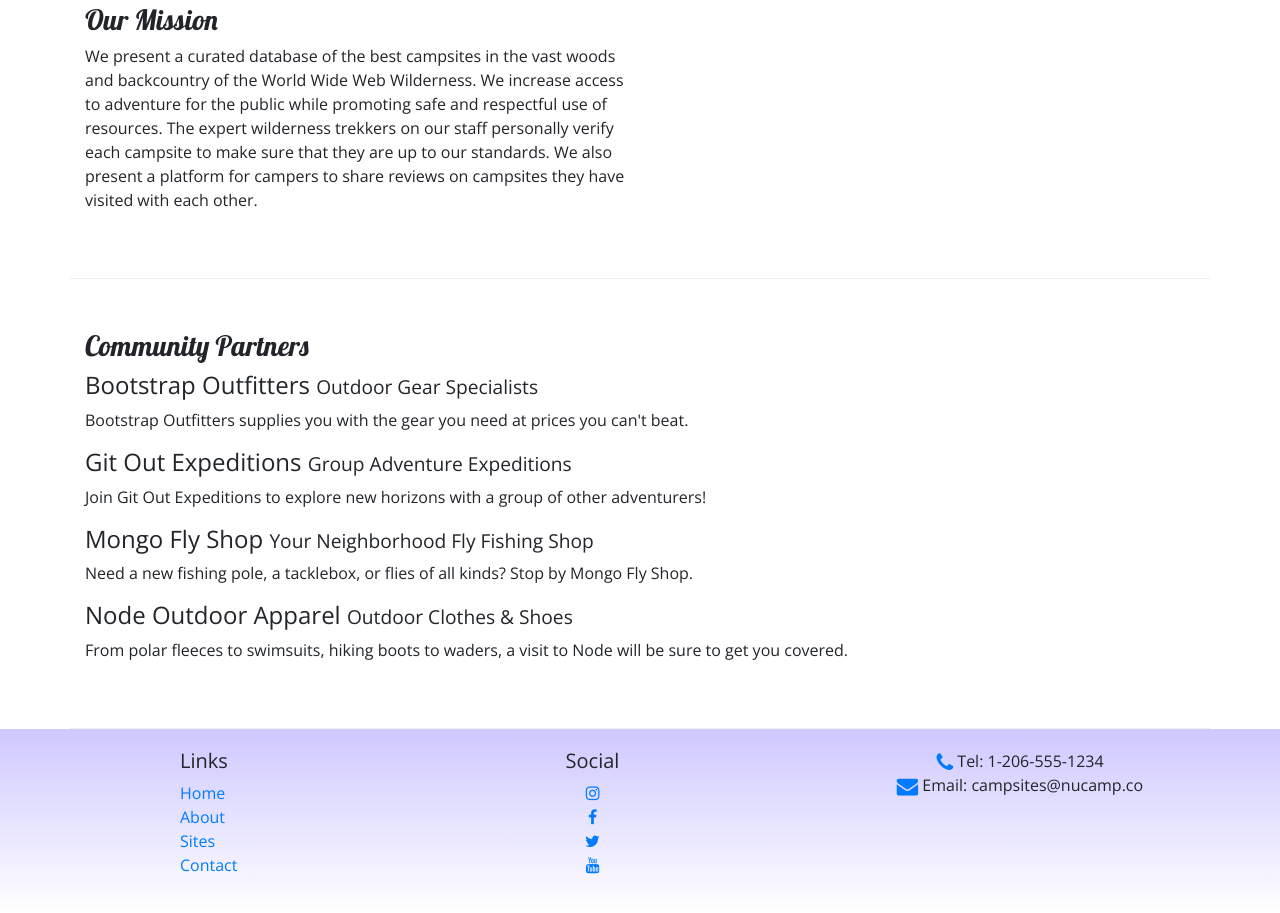
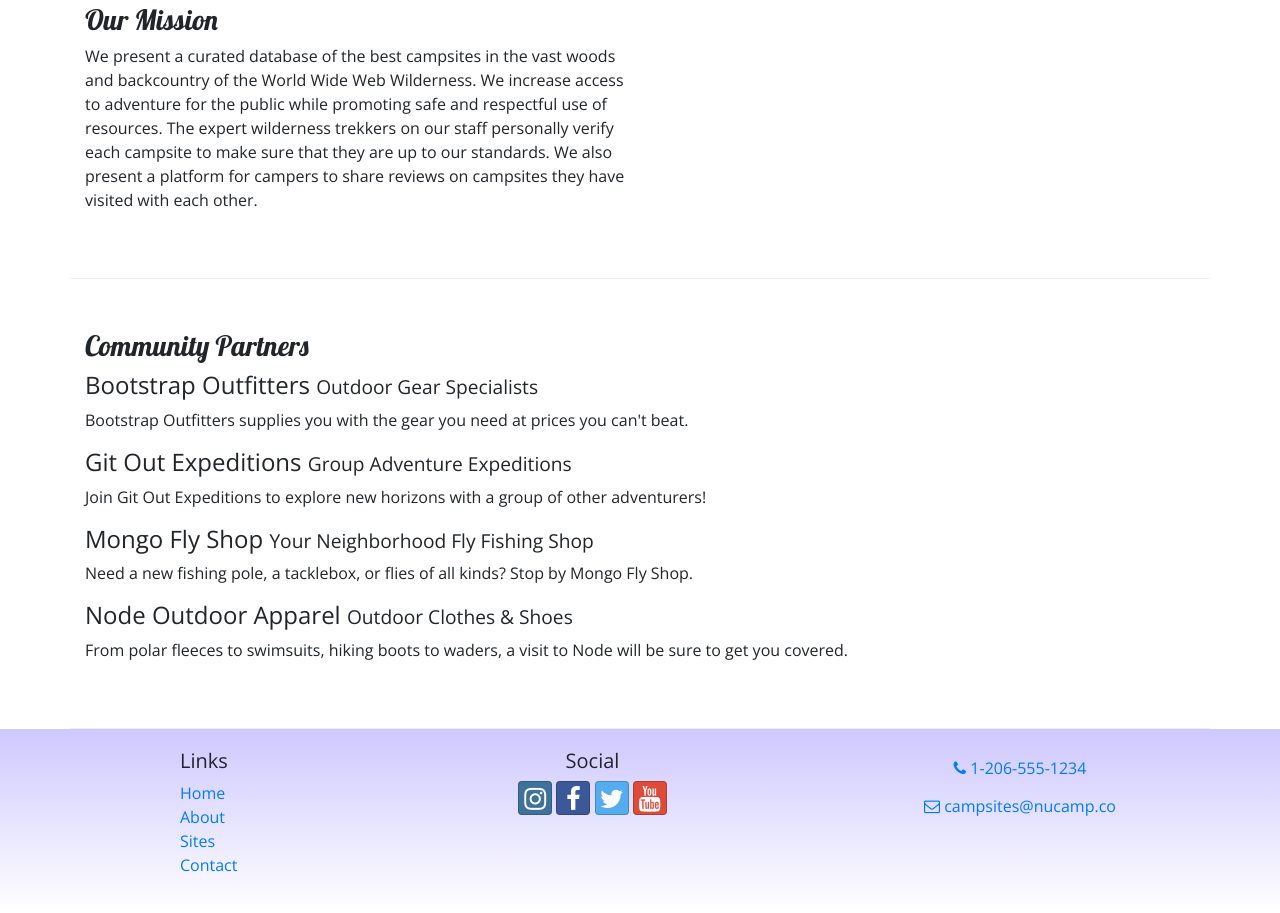
Before and after one commit to fms294/nucamp_website, a website: page aboutus.html in a window 1280 px wide. Shown: the part 401-1314 px from the top of the page. Drawn offline with nearby package versions, Linux system fonts and the light colour scheme.

Commit message:
added buttons and contact page

```diff
--- a/aboutus.html
+++ b/aboutus.html
@@ -11,6 +11,7 @@
 
     <!-- Additional CSS must be placed after Bootstrap CSS -->
     <link rel="stylesheet" href="node_modules/font-awesome/css/font-awesome.min.css"/>
+    <link rel="stylesheet" href="node_modules/bootstrap-social/bootstrap-social.css" />
     <link rel="stylesheet" href="https://fonts.googleapis.com/css?family=Lobster|Open+Sans" />
     <link rel="stylesheet" href="css/styles.css" />
 
@@ -40,7 +41,7 @@
                     <li class="nav-item "><a class="nav-link" href="index.html"> <i class="fa fa-home fa-lg"></i> Home  </a></li>
                     <li class="nav-item active"><a class="nav-link" href="#"><i class="fa fa-info fa-lg"></i>  About  </a></li>
                     <li class="nav-item"><a class="nav-link" href="#"><i class="fa fa-list fa-lg"></i>  Sites  </a></li>
-                    <li class="nav-item"><a class="nav-link" href="#"><i class="fa fa-address-card fa-lg"></i>  Contact  </a></li>
+                    <li class="nav-item"><a class="nav-link" href="contactus.html"><i class="fa fa-address-card fa-lg"></i>  Contact  </a></li>
                 </ul>
             </div>
         </div>
@@ -93,22 +94,19 @@
                         <li><a href="index.html">Home</a></li>
                         <li><a href="#">About</a></li>
                         <li><a href="#">Sites</a></li>
-                        <li><a href="#">Contact</a></li>
+                        <li><a href="contactus.html">Contact</a></li>
                     </ul>
                 </div>
                 <div class="col-6 col-sm-5 text-center">
                     <h5>Social</h5>
-                    <ul class="list-unstyled">
-                        <li><a href="http://instagram.com/"> <i class="fa fa-instagram"></i></a></li>
-                        <li> <a href="http://facebook.com/"><i class="fa fa-facebook"></i></a></li>
-                        <li><a href="http://twitter.com/"><i class="fa fa-twitter"></i></a></li>
-                        <li><a href="http://youtube.com/"><i class="fa fa-youtube"></i></a></li>
-                    </ul>
-                </div>
-                <div class="col-sm-4 text-center">
-                    <i class="fa fa-phone fa-lg text-primary"></i>  Tel: 1-206-555-1234<br/>
-                    <i class="fa fa-envelope fa-lg text-primary"></i>  Email: campsites@nucamp.co
-                </div>
+                    <a class="btn btn-social-icon btn-instagram" href="http://instagram.com/"> <i class="fa fa-instagram"></i></a>
+                    <a class="btn btn-social-icon btn-facebook" href="http://facebook.com/"><i class="fa fa-facebook"></i></a>
+                    <a class="btn btn-social-icon btn-twitter" href="http://twitter.com/"><i class="fa fa-twitter"></i></a>
+                    <a class="btn btn-social-icon btn-google" href="http://youtube.com/"><i class="fa fa-youtube"></i></a>
+            </div>
+            <div class="col-sm-4 text-center">
+                <a role="button" class="btn btn-link" href="tel:+12065551234"><i class="fa fa-phone"></i> 1-206-555-1234</a><br>
+                <a role="button" class="btn btn-link" href="mailto:campsites@nucamp.co"><i class="fa fa-envelope-o"></i> campsites@nucamp.co</a>
            </div>
         </div>
     </footer>
--- a/package.json
+++ b/package.json
@@ -15,6 +15,7 @@
   },
   "dependencies": {
     "bootstrap": "^4.0.0",
+    "bootstrap-social": "^5.1.1",
     "font-awesome": "^4.7.0",
     "jquery": "^3.1.1",
     "popper.js": "^1.12.9"
```
Also changed, not shown: index.html (+11 -14 lines), 1 other file.
